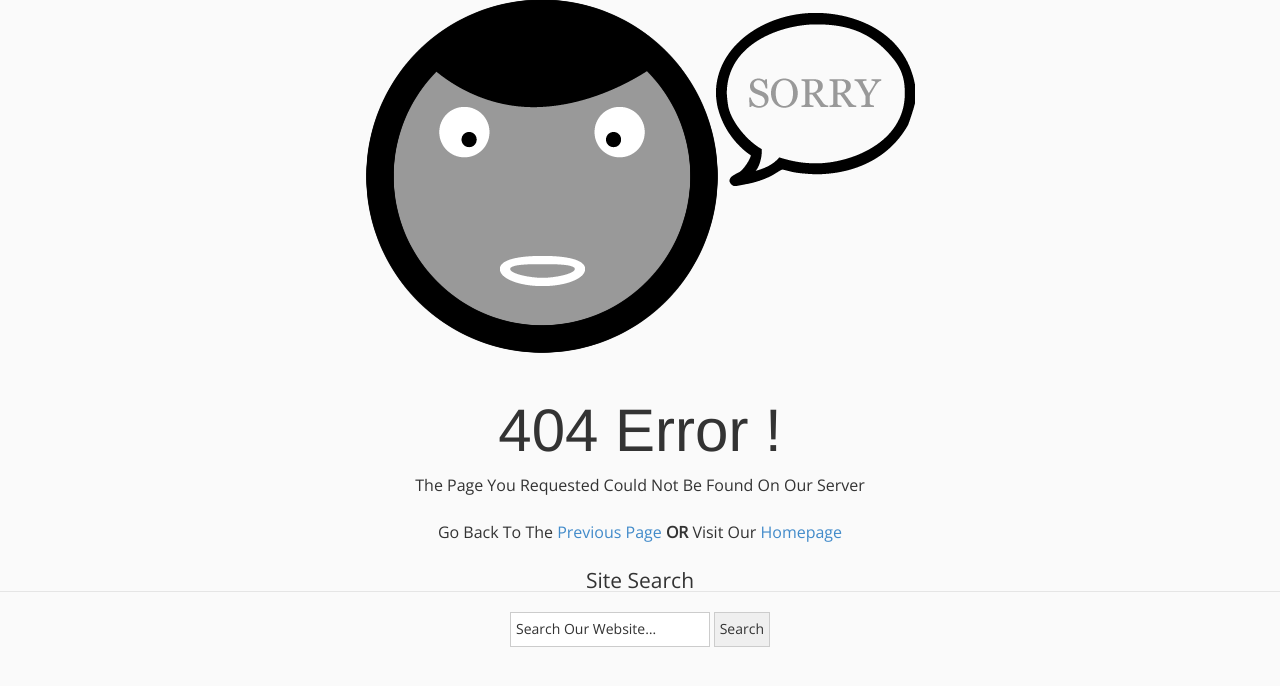
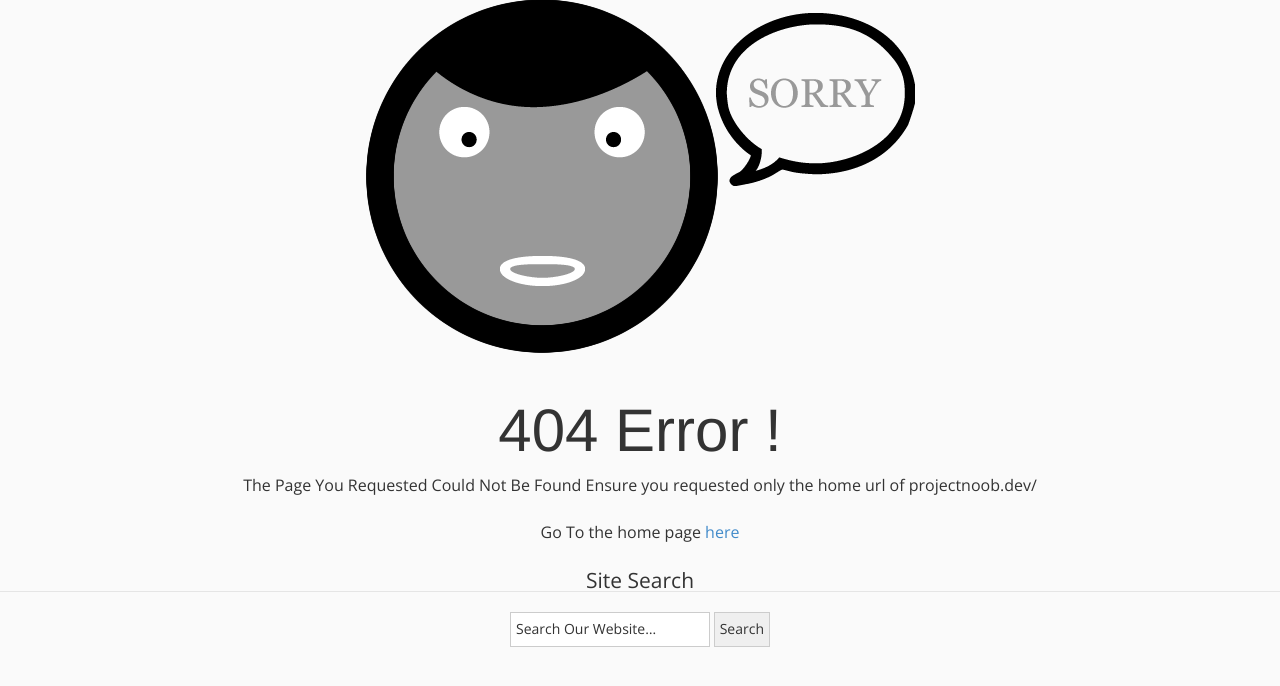
Before and after one commit to jhamPac/projectNoob, a PHP site: page /404.php in a window 1280 px wide. Shown: the part 16-702 px from the top of the page. Run offline with PHP 8.4, Linux system fonts and the light colour scheme.

Commit message:
did a cool .htaccess redirect if user types in anything other than the home url

```diff
--- a/www/404.php
+++ b/www/404.php
@@ -9,8 +9,8 @@
           <!-- ####################################################################################################### -->
           <img src="/public/images/404.png" alt="">
           <h1>404 Error !</h1>
-          <p>The Page You Requested Could Not Be Found On Our Server</p>
-          <p>Go Back To The <a href="javascript:history.go(-1)">Previous Page</a> <strong>OR</strong> Visit Our <a href="index.php">Homepage</a></p>
+          <p>The Page You Requested Could Not Be Found Ensure you requested only the home url of projectnoob.dev/</p>
+          <p>Go To the home page <a href="index.php">here</a>
           <div id="respond">
             <form action="#" method="post">
               <fieldset>
```
Also changed, not shown: www/.htaccess.
